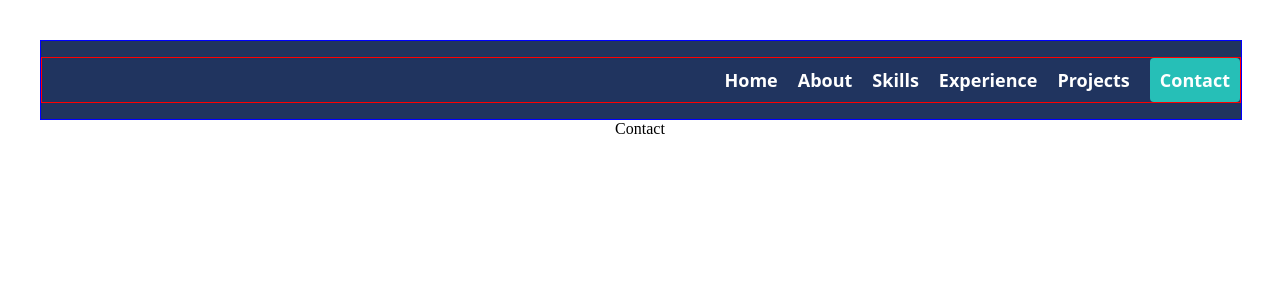
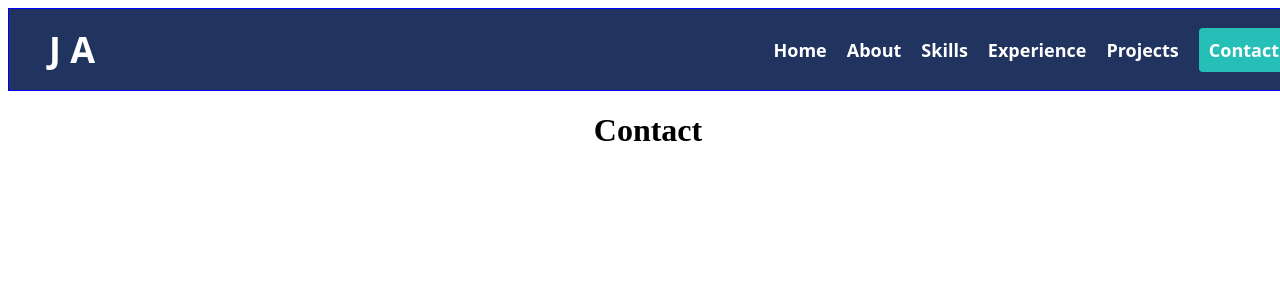
Before and after one commit to Jackdashton/portfolio, a React (Vite) app in the folder portfolio/: page /contact in a window 1280 px wide. Shown: the top 300 px of the page. Built offline with nearby package versions, Linux system fonts and the light colour scheme.

Commit message:
styling and logo added

```diff
--- a/portfolio/src/components/Contact.jsx
+++ b/portfolio/src/components/Contact.jsx
@@ -1,7 +1,11 @@
 import React from "react";
 
 function Contact() {
-  return <div>Contact</div>;
+  return (
+    <>
+      <h1>Contact</h1>
+    </>
+  )
 }
 
 export default Contact;
--- a/portfolio/src/components/Experience.jsx
+++ b/portfolio/src/components/Experience.jsx
@@ -1,7 +1,11 @@
 import React from "react";
 
 function Experience() {
-  return <div>Experience</div>;
+  return (
+    <>
+      <h1>Experience</h1>
+    </>
+  )
 }
 
 export default Experience;
--- a/portfolio/src/components/NavBar.jsx
+++ b/portfolio/src/components/NavBar.jsx
@@ -6,6 +6,9 @@ function NavBar() {
   return (
     <>
     <nav className={styles.wrapper}>
+      <ul className={styles.logolist}>
+      <li> <Link to="/">J A</Link> </li>
+      </ul>
       <ul className={styles.navlist}>
         <li className={styles.link}> <Link to="/">Home</Link> </li>
         <li className={styles.link}> <Link to="/about">About</Link> </li>
--- a/portfolio/src/components/NavBar.module.css
+++ b/portfolio/src/components/NavBar.module.css
@@ -1,17 +1,32 @@
 .wrapper {
   border: 1px blue solid;
   width: 100%;
-  background-color: rgba(16, 37, 83, 0.93)
-
+  margin: 0px;
+  background-color: rgba(16, 37, 83, 0.93);
+  display: flex;
+  justify-content: space-between;
 }
 
 .navlist {
-  border: 1px red solid;
   list-style-type: none;
   display: flex;
   justify-content: flex-end;
   align-items: center;
   gap: 20px;
+}
+
+.logolist {
+  list-style-type: none;
+  display: flex;
+  justify-content: flex-end;
+  align-items: center;
+& a {
+  color: white;
+  font-size: 36px;
+  font-family: system-ui, -apple-system, BlinkMacSystemFont, 'Segoe UI', Roboto, Oxygen, Ubuntu, Cantarell, 'Open Sans', 'Helvetica Neue', sans-serif;
+  font-weight: 600;
+  text-decoration: none;
+}
 }
 
 .link {
@@ -30,5 +45,4 @@
   padding: 10px;
   background-color:rgba(40, 219, 201, 0.84);
   border-radius: 4px;
-
 }
--- a/portfolio/src/components/Projects.jsx
+++ b/portfolio/src/components/Projects.jsx
@@ -1,7 +1,11 @@
 import React from "react";
 
 function Projects() {
-  return <div>Projects</div>;
+  return (
+    <>
+      <h1>Projects</h1>
+    </>
+  )
 }
 
 export default Projects;
--- a/portfolio/src/index.css
+++ b/portfolio/src/index.css
@@ -0,0 +1,8 @@
+#root {
+  width: 100%;
+  padding: 0px;
+}
+
+body {
+  width: 100%;
+}
```
